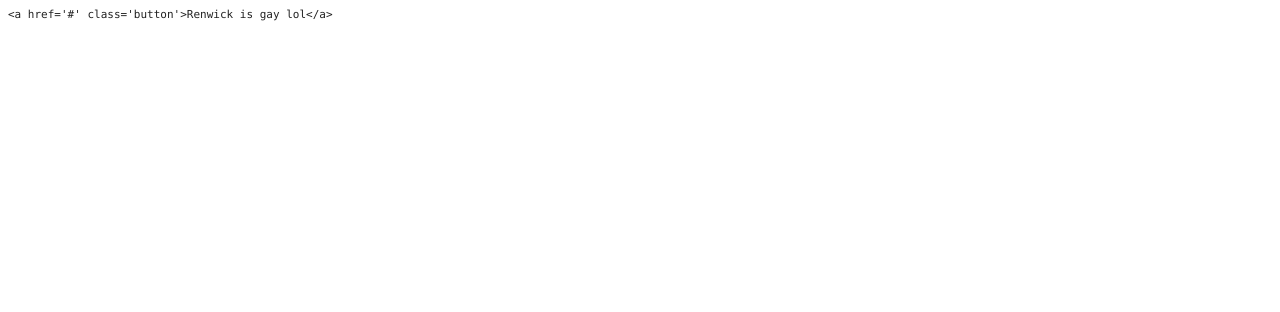
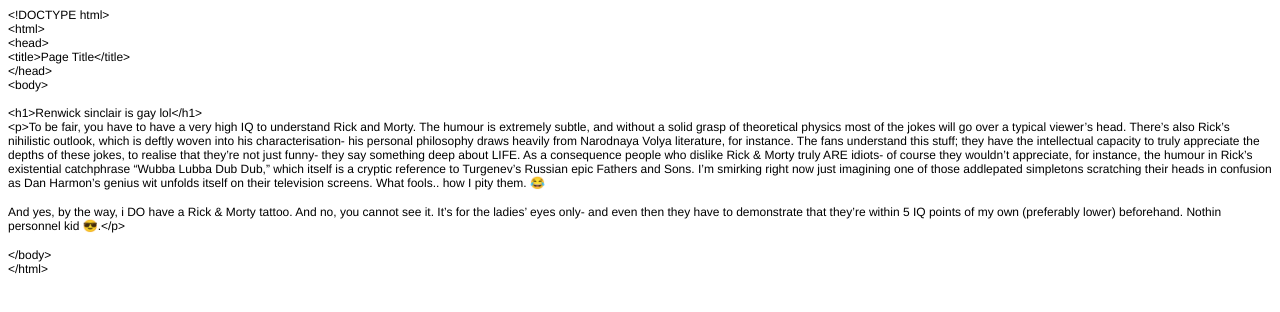
Before and after one commit to OverLoadedPanda/overloadedpanda.github.io, a plain HTML site: page index.html in a window 1280 px wide. Drawn offline with Linux system fonts and the light colour scheme.

Commit message:
ohlol
main

```diff
--- a/index.html
+++ b/index.html
@@ -7,11 +7,26 @@
   <meta name="Generator" content="Cocoa HTML Writer">
   <meta name="CocoaVersion" content="1504.83">
   <style type="text/css">
-    p.p1 {margin: 0.0px 0.0px 0.0px 0.0px; font: 11.0px Monaco; color: #222222; -webkit-text-stroke: #222222; background-color: #ffffff}
-    span.s1 {font-kerning: none}
+    p.p1 {margin: 0.0px 0.0px 0.0px 0.0px; font: 12.0px Helvetica}
+    p.p2 {margin: 0.0px 0.0px 0.0px 0.0px; font: 12.0px Helvetica; min-height: 14.0px}
+    span.s1 {font: 12.0px 'Apple Color Emoji'}
   </style>
 </head>
 <body>
-<p class="p1"><span class="s1">&lt;a href='#' class='button'&gt;Renwick is gay lol&lt;/a&gt;</span></p>
+<p class="p1">&lt;!DOCTYPE html&gt;</p>
+<p class="p1">&lt;html&gt;</p>
+<p class="p1">&lt;head&gt;</p>
+<p class="p1">&lt;title&gt;Page Title&lt;/title&gt;</p>
+<p class="p1">&lt;/head&gt;</p>
+<p class="p1">&lt;body&gt;</p>
+<p class="p2"><br></p>
+<p class="p1">&lt;h1&gt;Renwick sinclair is gay lol&lt;/h1&gt;</p>
+<p class="p1">&lt;p&gt;To be fair, you have to have a very high IQ to understand Rick and Morty. The humour is extremely subtle, and without a solid grasp of theoretical physics most of the jokes will go over a typical viewer’s head. There’s also Rick’s nihilistic outlook, which is deftly woven into his characterisation- his personal philosophy draws heavily from Narodnaya Volya literature, for instance. The fans understand this stuff; they have the intellectual capacity to truly appreciate the depths of these jokes, to realise that they’re not just funny- they say something deep about LIFE. As a consequence people who dislike Rick &amp; Morty truly ARE idiots- of course they wouldn’t appreciate, for instance, the humour in Rick’s existential catchphrase “Wubba Lubba Dub Dub,” which itself is a cryptic reference to Turgenev’s Russian epic Fathers and Sons. I’m smirking right now just imagining one of those addlepated simpletons scratching their heads in confusion as Dan Harmon’s genius wit unfolds itself on their television screens. What fools.. how I pity them. <span class="s1">😂</span></p>
+<p class="p2"><br></p>
+<p class="p1">And yes, by the way, i DO have a Rick &amp; Morty tattoo. And no, you cannot see it. It’s for the ladies’ eyes only- and even then they have to demonstrate that they’re within 5 IQ points of my own (preferably lower) beforehand. Nothin personnel kid <span class="s1">😎</span>.&lt;/p&gt;</p>
+<p class="p2"><br></p>
+<p class="p1">&lt;/body&gt;</p>
+<p class="p1">&lt;/html&gt;</p>
+<p class="p2"><br></p>
 </body>
 </html>
```
